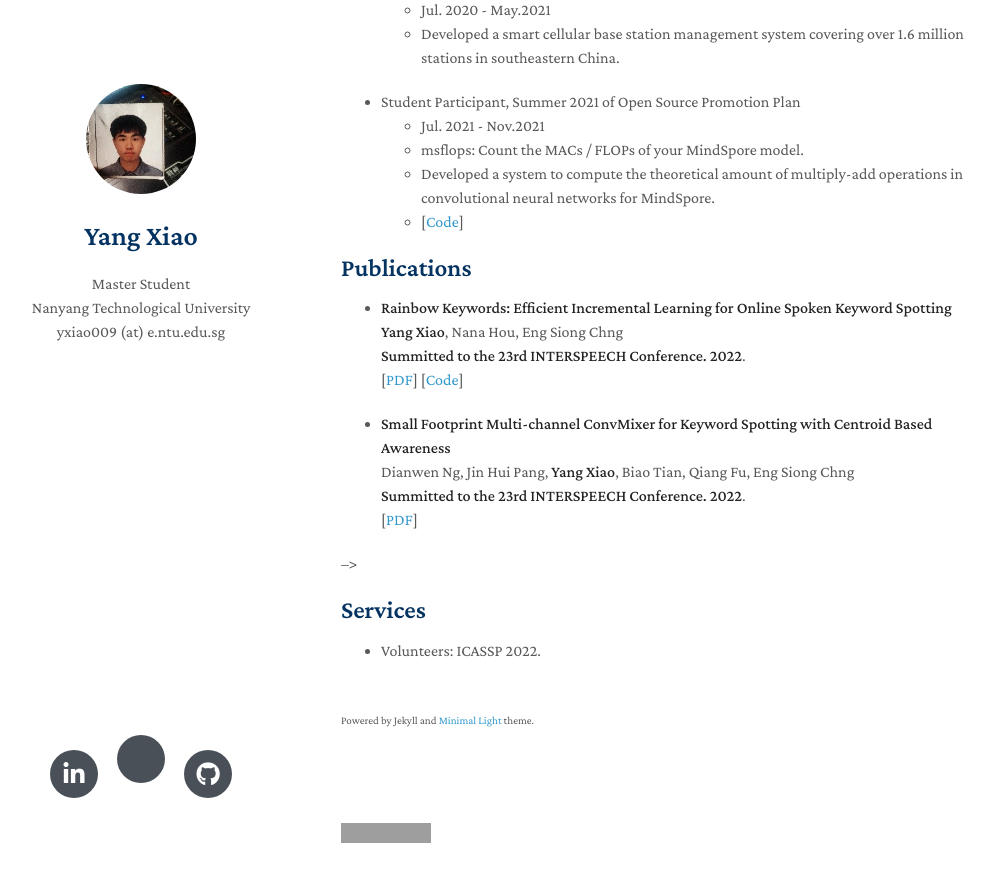
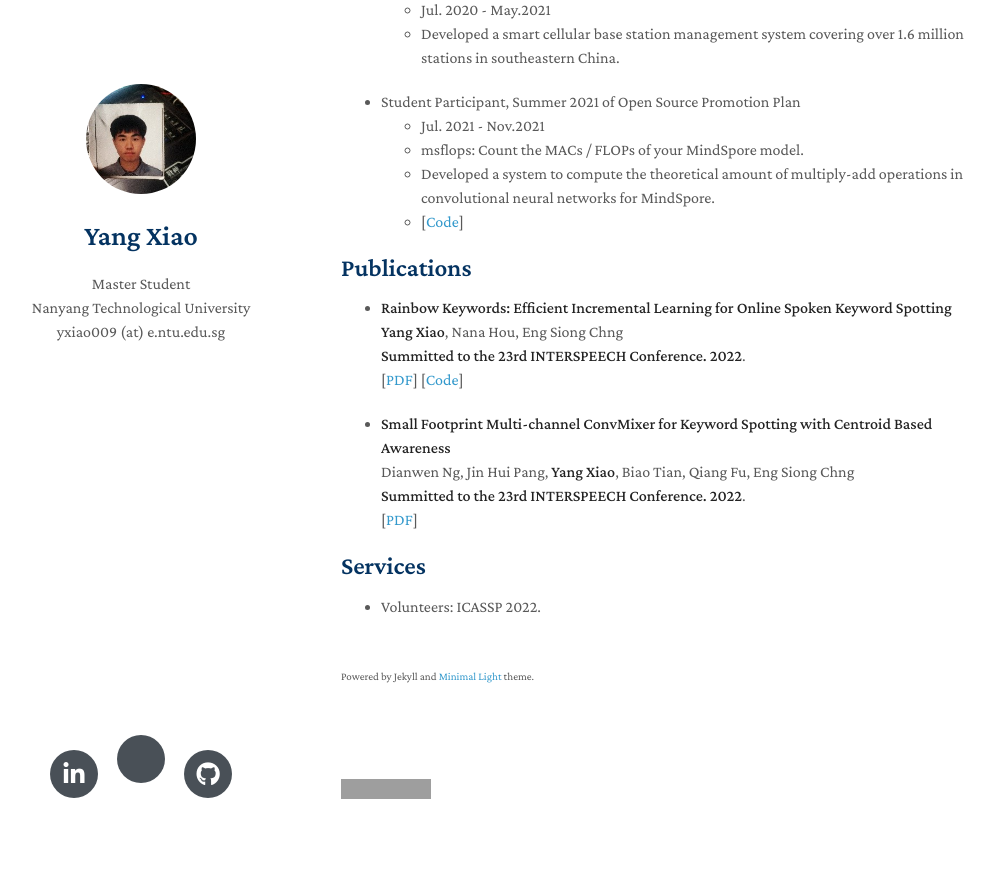
Before and after one commit to swagshaw/swagshaw.github.io, a Jekyll site: the page built from index.md, in a window 1280 px wide and 900 px high, scrolled down 999 px. Shown: the top 882 px of the window, without its empty margins (129-1123 px from the left). Built offline with Jekyll 4.4.1, drawn with Linux system fonts in a browser that asks for light colours; nearby versions of some CDN libraries; a style sheet for code colours, icons or effects is not loaded; our own code applies the rules of GitHub Pages for plain Markdown files; after the commit the page ends 1855 px from its top, so only the background shows below that; grey boxes are pictures that could not be loaded.

```diff
--- a/index.md
+++ b/index.md
@@ -77,7 +77,7 @@ Shaw is contributing to building **"easy-to-use"**, **"efficient"**, and  **"rob
   <br>
   IEEE Conference on Computer Vision and Pattern Recognition. **CVPR 2019**.
   <br>
-  [[PDF](http://openaccess.thecvf.com/content_CVPR_2019/papers/Sun_Meta-Transfer_Learning_for_Few-Shot_Learning_CVPR_2019_paper.pdf)] [[Code](https://github.com/yaoyao-liu/meta-transfer-learning)] [[Project](https://mtl.yyliu.net/)] --> -->
+  [[PDF](http://openaccess.thecvf.com/content_CVPR_2019/papers/Sun_Meta-Transfer_Learning_for_Few-Shot_Learning_CVPR_2019_paper.pdf)] [[Code](https://github.com/yaoyao-liu/meta-transfer-learning)] [[Project](https://mtl.yyliu.net/)] -->
 
 ## Services
 
```
